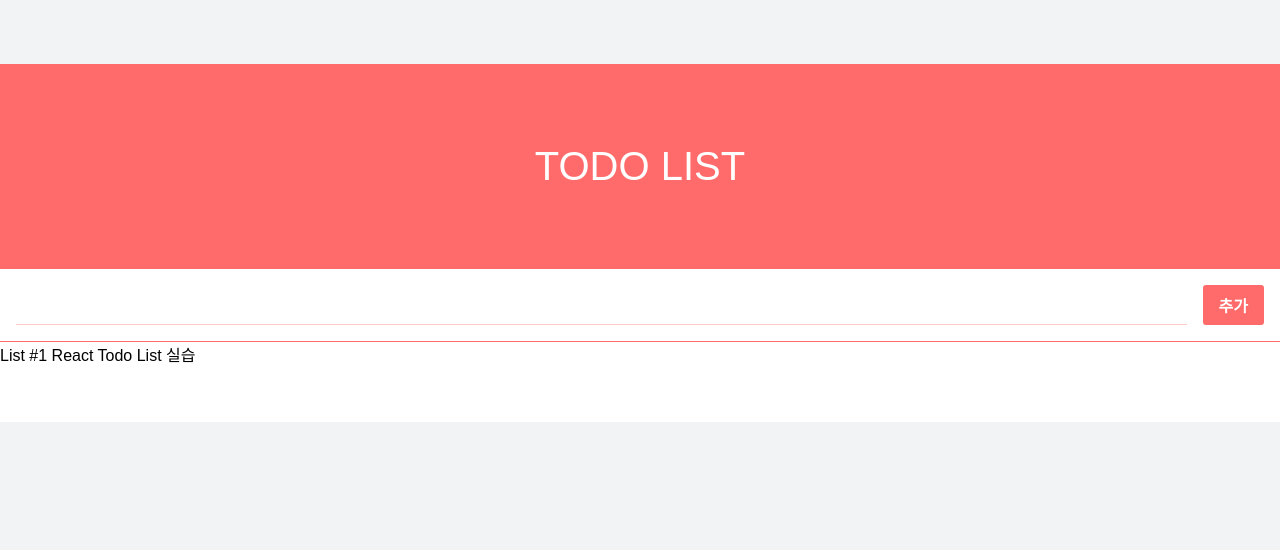
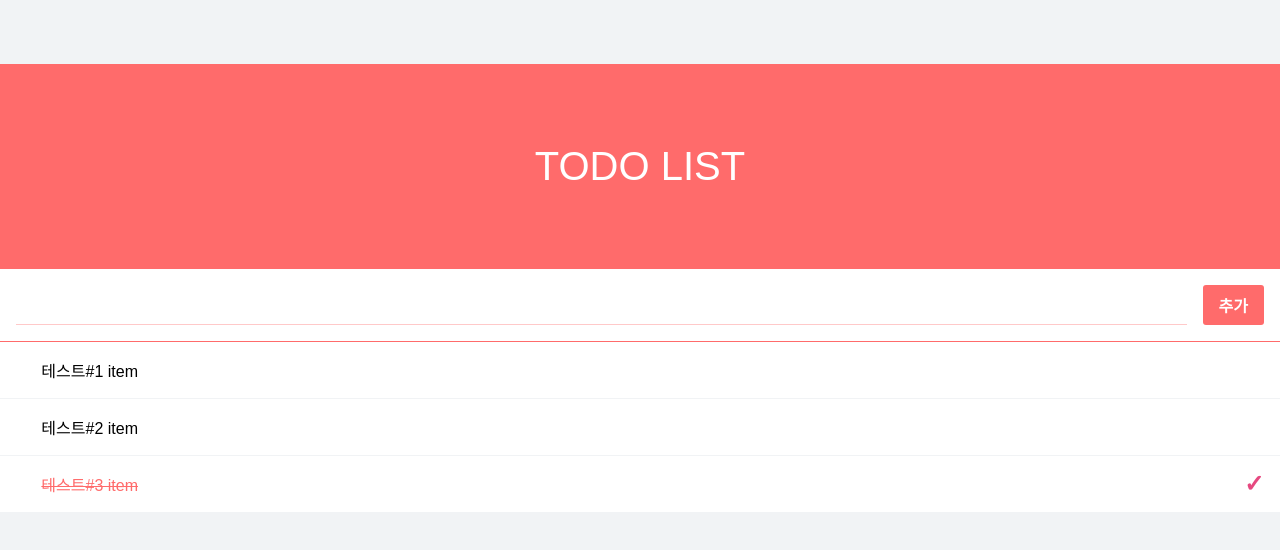
Before and after one commit to gkdud3225/todo-list, a React (Create React App) app: page / in a window 1280 px wide. Shown: the top 550 px of the page. Built offline with nearby package versions, Linux system fonts and the light colour scheme.

Commit message:
TodlItem.css 코드 추가/item 추가,삭제,checked 기능 적용

```diff
--- a/src/App.js
+++ b/src/App.js
@@ -1,15 +1,79 @@
 import React, { Component } from 'react';
 import TodoListTemplate from './components/TodoListTemplate';
 import Form from './components/Form';
+import TodoItemList from './components/TodoItemList';
 
 class App extends Component {
+  id = 3
+
+  state = {
+    input: '',
+    todos: [
+      {id: 0, text: '테스트#1 item', checked: false},
+      {id: 1, text: '테스트#2 item', checked: false},
+      {id: 2, text: '테스트#3 item', checked: true}
+    ]
+  }
+
+  handleChange = (e) => {
+    this.setState({
+      input: e.target.value
+    });
+  }
+
+  handleCreate = () => {
+    const {input, todos} = this.state;
+    this.setState({
+      input: '',
+      todos: todos.concat({
+        id: this.id++,
+        text: input,
+        checked: false
+      })
+    })
+  }
+
+  handleKeyPress = (e) => {
+    if(e.key === 'Enter') this.handleCreate();
+  }
+
+  handleToggle = (id) => {
+    const {todos} = this.state;
+    const index = todos.findIndex(todo => todo.id === id); // 파라미터로 받은 id로 몇번째 아이템인지 찾는다.
+    const selected = todos[index];
+    const nextTodos = [...todos];
+
+    nextTodos[index] = {
+      ...selected,
+      checked: !selected.checked
+    }
+
+    this.setState({
+      todos: nextTodos
+    })
+  }
+
+  handleRemove = (id) => {
+    const {todos} = this.state;
+    this.setState({
+      todos: todos.filter(todo => todo.id !== id)
+    })
+  }
+
   render() {
+    const {input, todos} = this.state;
+    const {handleCreate, handleChange, handleKeyPress, handleToggle, handleRemove} = this;
     return (
-      <div>
-        <TodoListTemplate form={<Form/>}>
-            List #1 React Todo List 실습
+        <TodoListTemplate form={(
+          <Form
+            value={input}
+            onCreate={handleCreate}
+            onChange={handleChange}
+            onKeyPress={handleKeyPress}
+          />
+        )}>
+          <TodoItemList todos={todos} onToggle={handleToggle} onRemove={handleRemove}/>
         </TodoListTemplate>
-      </div>
     );
   }
 }
--- a/src/components/TodoItem.css
+++ b/src/components/TodoItem.css
@@ -0,0 +1,48 @@
+.todo-item {
+    padding: 1rem;
+    display: flex;
+    align-items: center; /* 세로 가운데 정렬 */
+    cursor: pointer;
+    transition: all 0.15s;
+    user-select: none;
+  }
+
+  .todo-item:hover {
+    background: #ffc9c9;
+  }
+
+  /* todo-item 에 마우스가 있을때만 .remove 보이기 */
+  .todo-item:hover .remove {
+    opacity: 1;
+  }
+
+  /* todo-item 사이에 윗 테두리 */
+  .todo-item + .todo-item {
+    border-top: 1px solid #f1f3f5;
+  }
+
+
+  .remove {
+    margin-right: 1rem;
+    color: #e64980;
+    font-weight: 600;
+    opacity: 0;
+  }
+
+  .todo-text {
+    flex: 1; /* 체크, 엑스를 제외한 공간 다 채우기 */
+    word-break: break-all;
+  }
+
+  .checked {
+    text-decoration: line-through;
+    color: #ff6b6b;
+  }
+
+  .check-mark {
+    font-size: 1.5rem;
+    line-height: 1rem;
+    margin-left: 1rem;
+    color: #e64980;
+    font-weight: 800;
+  }
--- a/src/components/TodoItem.js
+++ b/src/components/TodoItem.js
@@ -1,4 +1,5 @@
 import React, {Component} from 'react';
+import './TodoItem.css';
 
 class TodoItem extends Component {
     render() {
@@ -8,13 +9,13 @@ class TodoItem extends Component {
             *  즉, 해당 함수가 호출되면 데이터가 변경되고, 데이터가 변경되면 리렌더링되고, 그러면 또 함수가 호출되고.. 이게 무한 반복..
             */
             <div className="todo-item" onClick={() => onToggle(id)}>
-                <div className={`todo-text ${checked && 'checked'}`}>
-                    <div>{text}</div>
-                </div>
                 <div className="remove" onClick={(e) => {
                     e.stopPropagation(); // 이 코드가 없으면 onRemove->onToggle이 실행되면서 삭제가 제대로 진행되지 않음. 즉, 삭제시에는 onToggle이 실행되지 않도록 막기 위함.
                     onRemove(id)}
                 }>&times;</div>
+                <div className={`todo-text ${checked && 'checked'}`}>
+                    <div>{text}</div>
+                </div>
                 {checked && (<div className="check-mark">&#x2713;</div>)}
             </div>
         );
--- a/src/components/TodoItemList.js
+++ b/src/components/TodoItemList.js
@@ -1,11 +1,26 @@
 import React, {Component} from 'react';
+import TodoItem from './TodoItem';
 
 /* (동적인) 리스트를 렌더링 할 경우에는 클래스형 컴포넌트를 사용해야 성능 최적화를 할 수 있음 */
 class TodoItemList extends Component {
     render() {
         const {todos, onToggle, onRemove} = this.props;
+        /* todos 안에 있는 객체들을 화면에 보여주기 위해선 객체 배열을 컴포넌트 배열로 변환해야한다.
+        * 배열을 렌더링 할 때는 key값이 꼭 있어야 한다. index를 key로 사용하는 것은 권장하지 않음.
+        */
+        const todoList = todos.map(
+            ({id, text, checked}) => (
+                <TodoItem id={id} text={text} checked={checked} onToggle={onToggle} onRemove={onRemove} key={id} />
+            )
+        );
+        // const todoList = todos.map(
+        //     (todo) => (
+        //         <TodoItem {...todo} onToggle={onToggle} onRemove={onRemove} key={todo.id} />
+        //     )
+        // );
         return (
             <div>
+                {todoList}
             </div>
         );
     }
```
